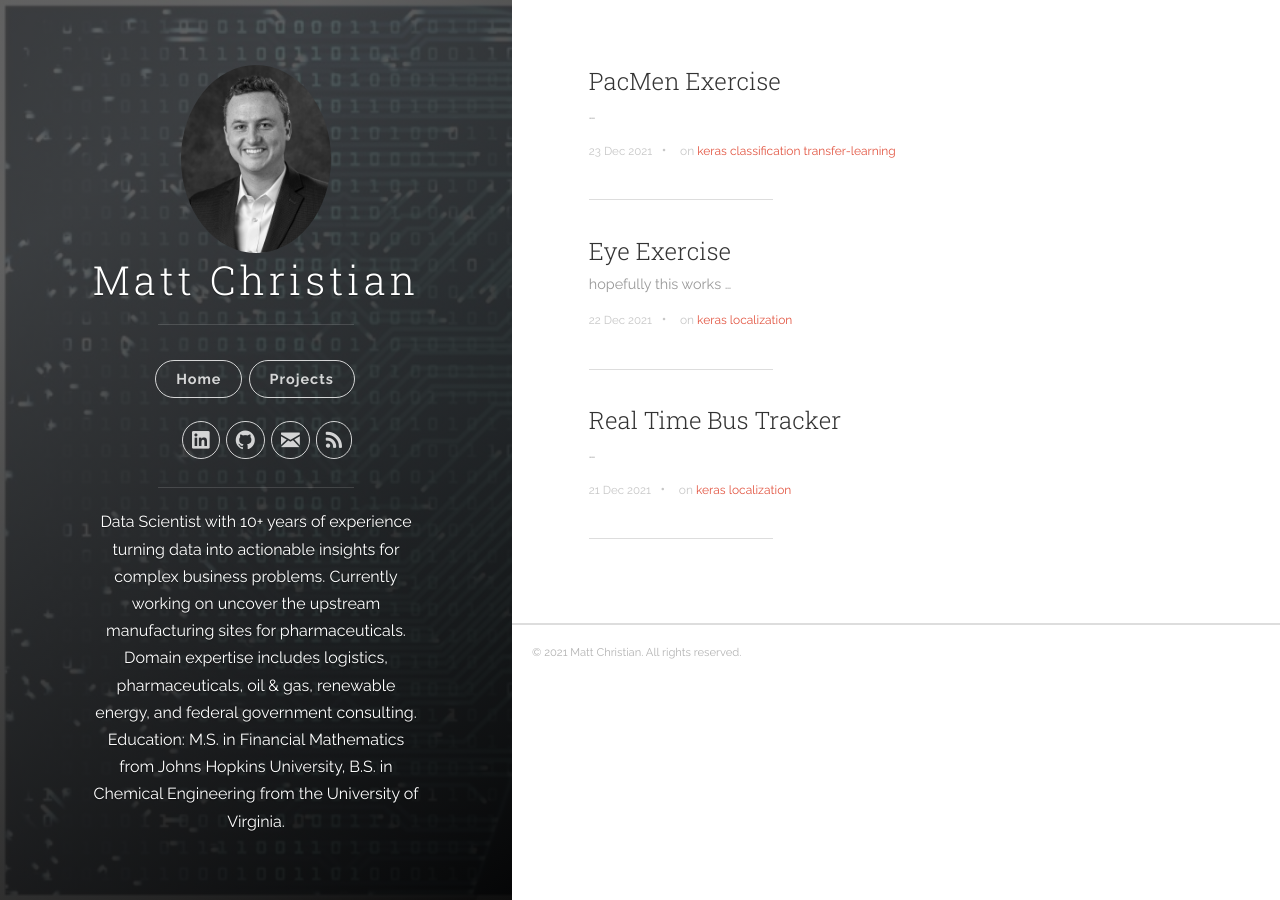
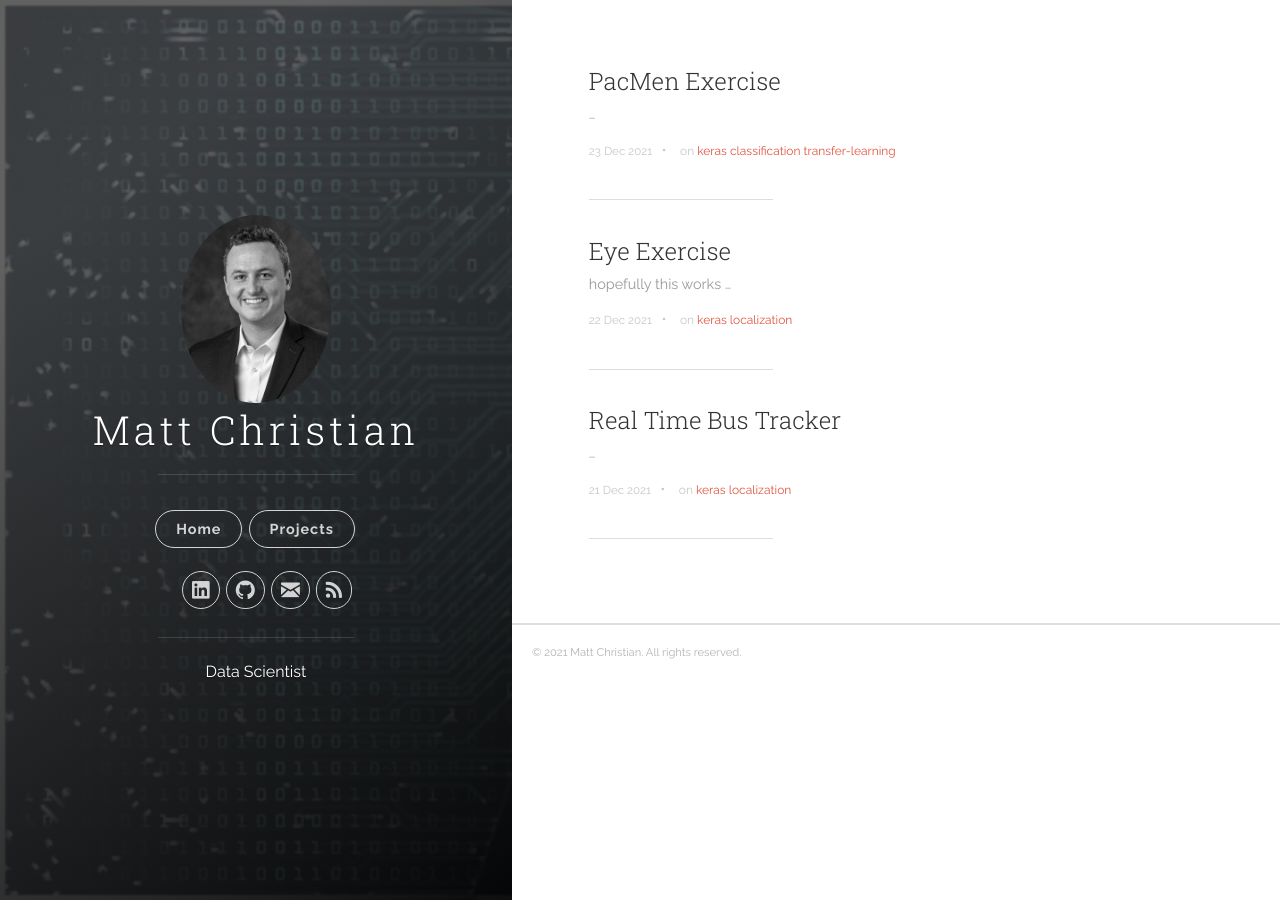
Before and after one commit to analyticalmeanderings/analyticalmeanderings.github.io, a Jekyll site: the page built from index.html, in a window 1280 px wide. Built offline with Jekyll 4.4.1, drawn with Linux system fonts in a browser that asks for light colours; nearby versions of some CDN libraries; the list of posts is cut into pages by our own code.

Commit message:
cleaning up the page

```diff
--- a/_config.yml
+++ b/_config.yml
@@ -1,6 +1,6 @@
 # Site settings
 title: Matt Christian
-description: 'Data Scientist with 10+ years of experience turning data into actionable insights for complex business problems. Currently working on uncover the upstream manufacturing sites for pharmaceuticals. Domain expertise includes logistics, pharmaceuticals, oil & gas, renewable energy, and federal government consulting. Education: M.S. in Financial Mathematics from Johns Hopkins University, B.S. in Chemical Engineering from the University of Virginia.'
+description: 'Data Scientist'
 url: 'https://analyticalmeanderings.github.io'
 baseurl: ''
 google_analytics: 'UA-83225772-1'
```
